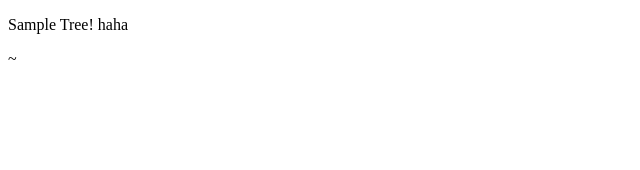
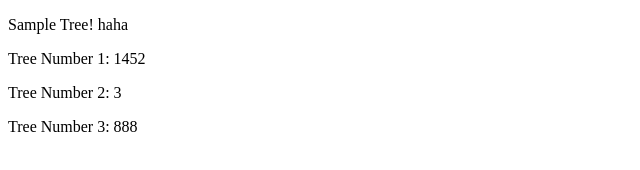
Before and after one commit to takecode/SampleTree, a plain HTML site: page index.html in a window 1280 px wide. Shown: the whole page, without its empty margins (0-640 px from the left). Drawn offline with nearby package versions, Linux system fonts and the light colour scheme.

Commit message:
add Node Class.

```diff
--- a/index.html
+++ b/index.html
@@ -7,13 +7,16 @@
     <link rel="stylesheet" href="css/app.css">
 
     <script src="//ajax.googleapis.com/ajax/libs/angularjs/1.2.15/angular.min.js"></script>
+    <script src="js/tree.js"></script>
     <script src="js/module.js"></script>
     <script src="js/controller.js"></script>
 </head>
 <body ng-controller="IndexController">
 
 <p> Sample Tree! {{sample}}</p>
+<p> Tree Number 1: {{tree.number}}</p>
+<p> Tree Number 2: {{tree2.number}}</p>
+<p> Tree Number 3: {{tree3.number}}</p>
 
 </body>
 </html>
-~
--- a/js/controller.js
+++ b/js/controller.js
@@ -18,4 +18,7 @@ treeAppControllers.controller('IndexController', ['$scope', '$http', function (
     $scope.indexObject = {};
     $scope.initializeIndex();
     $scope.sample = "haha";
+    $scope.tree = new Node(  );
+    $scope.tree2 = new Node( 3 );
+    $scope.tree3 = new Node(  );
 }]);
--- a/js/tree.js
+++ b/js/tree.js
@@ -0,0 +1,25 @@
+var MAX = 10000;
+
+function Node( number ){
+    this.number = 0;
+    this.parent = null;
+    this.degree = 0;
+
+    if( number === undefined ){
+        this.number = Math.floor((Math.random() * MAX) + 1);
+    }
+    else{
+        this.number = number;
+    }
+};
+
+
+
+function Tree(){
+    this.list = [];
+    this.root;
+}
+
+Tree.prototype.add = function( node ){
+
+}
```
